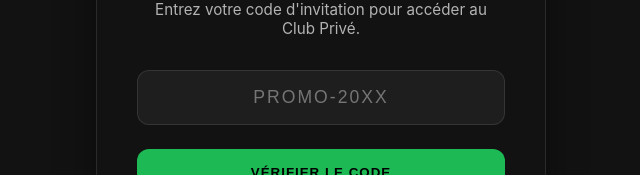
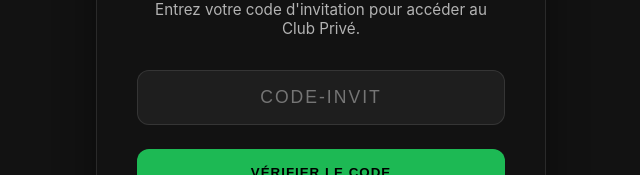
Before and after one commit to mahedjm/LifeWrapped, a Next.js app: page /login in a window 1280 px wide. Shown: the part 308-483 px from the top of the page, without its empty margins (319-959 px from the left). Built offline with nearby package versions, Linux system fonts and the light colour scheme.

Commit message:
Fix: wrap login form in Suspense to fix prerender error

```diff
--- a/app/login/page.tsx
+++ b/app/login/page.tsx
@@ -1,9 +1,9 @@
 'use client';
-import { useState, useEffect } from 'react';
+import { useState, useEffect, Suspense } from 'react';
 import { useRouter, useSearchParams } from 'next/navigation';
 import { Music } from 'lucide-react';
 
-export default function LoginPage() {
+function LoginForm() {
   const [code, setCode] = useState('');
   const [isCodeValid, setIsCodeValid] = useState(false);
   const [error, setError] = useState('');
@@ -42,14 +42,13 @@ export default function LoginPage() {
   };
 
   const redirectToLastFm = () => {
-    const apiKey = '5188e2c3d24f1e2a25fbf8ca2c35f620'; // Votre API Key
+    const apiKey = '5188e2c3d24f1e2a25fbf8ca2c35f620';
     const callbackUrl = `${window.location.origin}/api/auth/callback/lastfm`;
     const url = `https://www.last.fm/api/auth/?api_key=${apiKey}&cb=${encodeURIComponent(callbackUrl)}`;
     window.location.href = url;
   };
 
   return (
-    <main style={{ minHeight: '100vh', display: 'flex', alignItems: 'center', justifyContent: 'center', background: 'var(--bg-color)', color: 'var(--text-primary)', padding: '20px' }}>
     <div style={{ background: 'var(--card-bg)', padding: '2.5rem', borderRadius: '24px', width: '100%', maxWidth: '450px', border: '1px solid var(--glass-border)', textAlign: 'center', boxShadow: '0 20px 40px rgba(0,0,0,0.4)' }}>
       <h1 style={{ marginBottom: '1rem', fontSize: '2.2rem', fontWeight: 800 }}>Écho</h1>
       <p style={{ color: 'var(--text-secondary)', marginBottom: '2rem', fontSize: '0.95rem' }}>
@@ -67,7 +66,7 @@ export default function LoginPage() {
               onChange={(e) => setCode(e.target.value)}
               required
               style={{ width: '100%', padding: '1rem', borderRadius: '12px', border: '1px solid var(--glass-border)', background: 'rgba(255,255,255,0.05)', color: 'var(--text-primary)', outline: 'none', textAlign: 'center', fontSize: '1.1rem', letterSpacing: '2px' }}
-                placeholder="PROMO-20XX"
+              placeholder="CODE-INVIT"
             />
           </div>
           <button
@@ -86,7 +85,7 @@ export default function LoginPage() {
             padding: '1rem',
             borderRadius: '12px',
             border: 'none',
-              background: '#d51007', // Couleur Last.fm
+            background: '#d51007',
             color: 'white',
             fontWeight: 800,
             cursor: 'pointer',
@@ -107,6 +106,15 @@ export default function LoginPage() {
         Mode Club Privé — Accès restreint.
       </p>
     </div>
+  );
+}
+
+export default function LoginPage() {
+  return (
+    <main style={{ minHeight: '100vh', display: 'flex', alignItems: 'center', justifyContent: 'center', background: 'var(--bg-color)', color: 'var(--text-primary)', padding: '20px' }}>
+      <Suspense fallback={<div>Chargement...</div>}>
+        <LoginForm />
+      </Suspense>
     </main>
   );
 }
```
Lines whose indentation alone changed are shown as unchanged.
